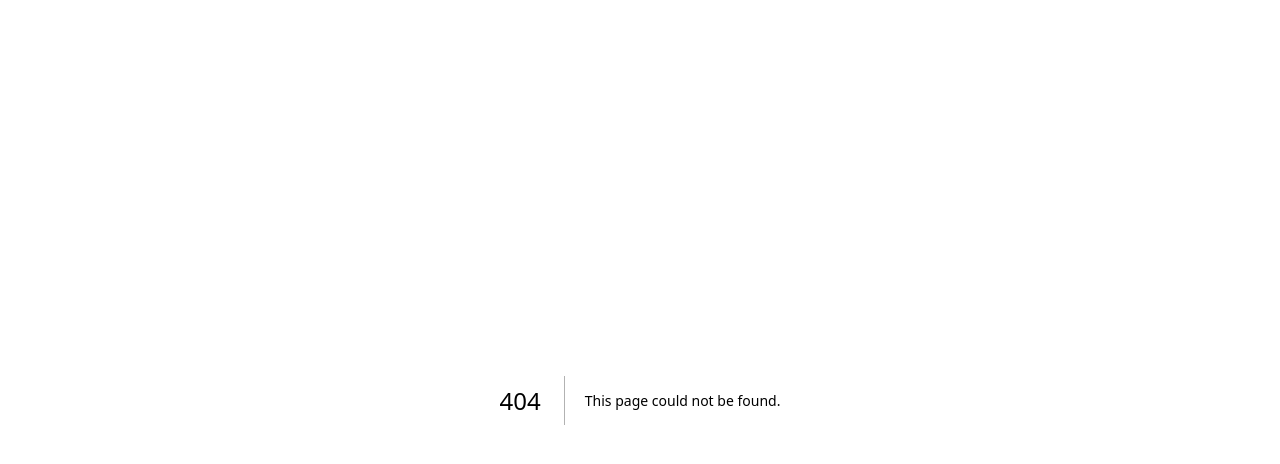
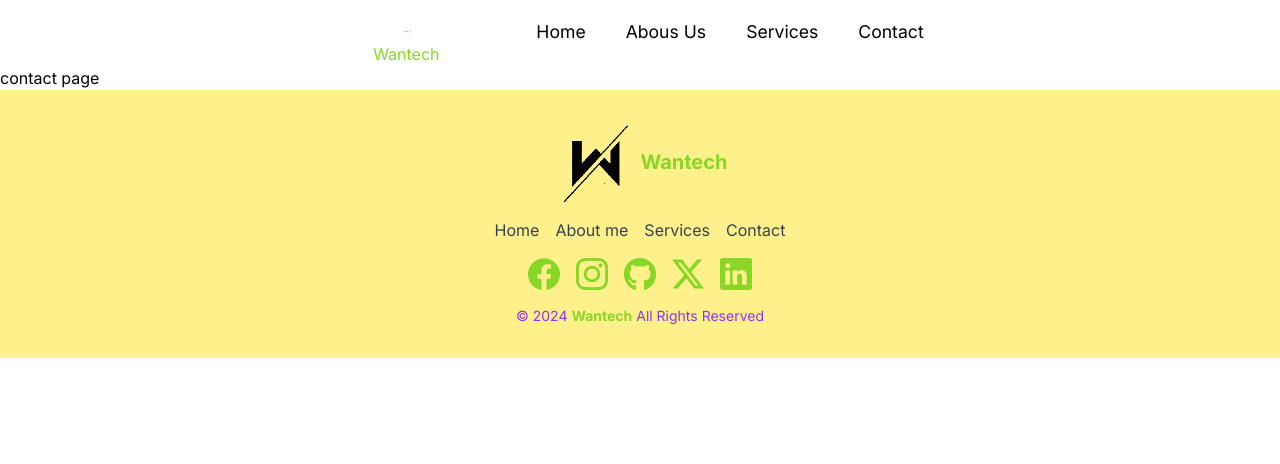
Before and after one commit to tawfeeqahmadkhan/praful, a Next.js app: page /contact in a window 1280 px wide. Before the commit this address had no page. Shown: the top 464 px of the page. Built offline with nearby package versions, Linux system fonts and the light colour scheme.

Commit message:
some changes in front page

```diff
--- a/src/app/components/Footer.jsx
+++ b/src/app/components/Footer.jsx
@@ -6,21 +6,22 @@ import Link from 'next/link';
 
 
 const Footer = () => {
+  const currentDate = new Date();
   return (
     <footer className="bg-yellow-200 py-8">
       <div className="container mx-auto text-center">
         <div className="flex flex-col items-center">
-          <div className="flex items-center mb-4">
-            <img src="Wantech.gif" alt="Logo" className="h-10 mr-2 w-[10rem] h-[10rem]" />
-            <h1 className="text-xl font-bold text-[#87d628]">Wantech</h1>
+          <div className="flex items-center mb-4 ">
+            <img src="Wantechf.gif" alt="Logo" className="h-10 mr-2 w-[5rem] h-[5rem] " />
+            <h1 className="text-xl font-bold text-[#87d628] ">Wantech</h1>
           </div>
           <nav className="mb-4">
             <ul className="flex space-x-4 text-gray-700 flex-wrap justify-center">
               <li><a href="#home" className="hover:text-blue-500">Home</a></li>
               <li><a href="#about" className="hover:text-blue-500">About me</a></li>
               <li><a href="#services" className="hover:text-blue-500">Services</a></li>
-              <li><a href="#projects" className="hover:text-blue-500">Projects</a></li>
-              <li><a href="#testimonials" className="hover:text-blue-500">Testimonials</a></li>
+              {/* <li><a href="#projects" className="hover:text-blue-500">Projects</a></li>
+              <li><a href="#testimonials" className="hover:text-blue-500">Testimonials</a></li> */}
               <li><a href="#contact" className="hover:text-blue-500">Contact</a></li>
             </ul>
           </nav>
@@ -33,7 +34,7 @@ const Footer = () => {
           <i className="pi pi-linkedin text-[#87d628] text-[2rem]"></i>
         </div>
           <div className="text-purple-600 text-sm ">
-            © 2023 <span className="text-[#87d628] font-bold">Wantech</span> All Rights Reserved, Inc.
+            © {currentDate.getFullYear()} <span className="text-[#87d628] font-bold"> Wantech</span> All Rights Reserved
           </div>
         </div>
       </div>
--- a/src/app/components/Header.jsx
+++ b/src/app/components/Header.jsx
@@ -33,15 +33,17 @@ export default function Header() {
           <li className="cursor-pointer hover:text-[#87d628] hover:border-b border-[#87d628]">
             Services
           </li>
-          <li className="cursor-pointer hover:text-[#87d628] hover:border-b border-[#87d628]">
+          {/* <li className="cursor-pointer hover:text-[#87d628] hover:border-b border-[#87d628]">
             Projects
-          </li>
-          <li className="cursor-pointer hover:text-[#87d628] hover:border-b border-[#87d628]">
+          </li> */}
+          {/* <li className="cursor-pointer hover:text-[#87d628] hover:border-b border-[#87d628]">
             Testimonials
-          </li>
+          </li> */}
+           <Link href={"/contact"}>
           <li className="cursor-pointer hover:text-[#87d628] hover:border-b border-[#87d628]">
             Contact
           </li>
+          </Link>
         </ul>
         </div>
       </div>
@@ -74,12 +76,12 @@ export default function Header() {
           <li className="cursor-pointer hover:text-[#87d628] hover:border-b border-[#87d628]">
             Services
           </li>
-          <li className="cursor-pointer hover:text-[#87d628] hover:border-b border-[#87d628]">
+          {/* <li className="cursor-pointer hover:text-[#87d628] hover:border-b border-[#87d628]">
             Projects
-          </li>
-          <li className="cursor-pointer hover:text-[#87d628] hover:border-b border-[#87d628]">
+          </li> */}
+          {/* <li className="cursor-pointer hover:text-[#87d628] hover:border-b border-[#87d628]">
             Testimonials
-          </li>
+          </li> */}
           <li className="cursor-pointer hover:text-[#87d628] hover:border-b border-[#87d628]">
             Contact
           </li>
--- a/src/app/components/Main.jsx
+++ b/src/app/components/Main.jsx
@@ -25,7 +25,7 @@ export default function Main() {
         animationData={AnimationData}
         loop={true}
         autoplay={true}
-        style={{ width: 600, height: 500,boxShadow:'2px 2px 2px' }}
+        style={{ width: 600, height: 500, }}
       />
   </div>
   </div>
--- a/src/app/components/Testimonials.jsx
+++ b/src/app/components/Testimonials.jsx
@@ -1,7 +1,5 @@
 import React from 'react'
 import ReactSimplyCarouselExample from './CarouselCom'
-
-
 export default function Testimonials() {
   return (
     <div className="container " >
@@ -9,10 +7,8 @@ export default function Testimonials() {
   <div  className="flex justify-center  px-20  lg:px-[15rem] w-[100vw] text-start  flex-col ">
   <p className="flex lg:w-[100%]  flex-start">Clients rave about our app and web development services, as well as our UI and UX design expertise.They appreciate our ability to consistently deliver exceptional results that elevate their brands and captivate their target audience
     </p>
-
   </div>
     <div>
-
     </div>
 <div className='my-[1rem] '>
 <ReactSimplyCarouselExample/>
--- a/src/app/components/services.jsx
+++ b/src/app/components/services.jsx
@@ -3,7 +3,7 @@ import React from 'react';
 
 const Services = () => {
   return (
-    <div className=" mx-auto p-6  w-[100vw]  rounded-lg  bg-gray-100" >
+    <div className=" mx-auto p-6  w-[100vw]    bg-gray-100" >
       <h2 className="text-4xl font-bold text-center mb-6 ">Service<span className='text-[#87d628]'>s</span> </h2>
       <p className=" text-center mb-12 ">
       We specialize in app and web development, offering expert UI and UX design services to elevate your digital presence
--- /dev/null
+++ b/src/app/contact/page.jsx
@@ -0,0 +1,14 @@
+import React from 'react'
+import Footer from '../components/Footer'
+import Header from '../components/Header'
+
+export default function page() {
+  return (
+    <>
+    <Header/>
+       <div> contact page</div>
+       <Footer/>
+    </>
+
+  )
+}
```
Also changed, not shown: public/Wantechf.gif (added).
